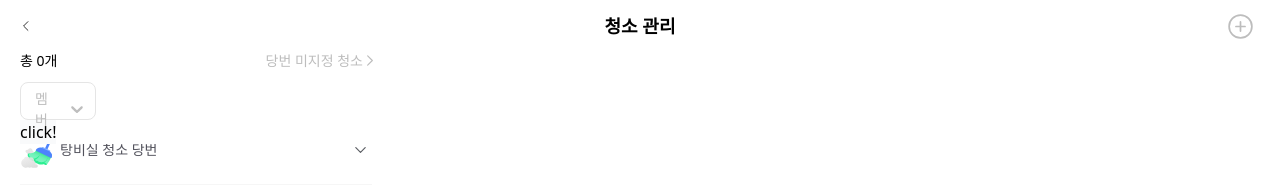
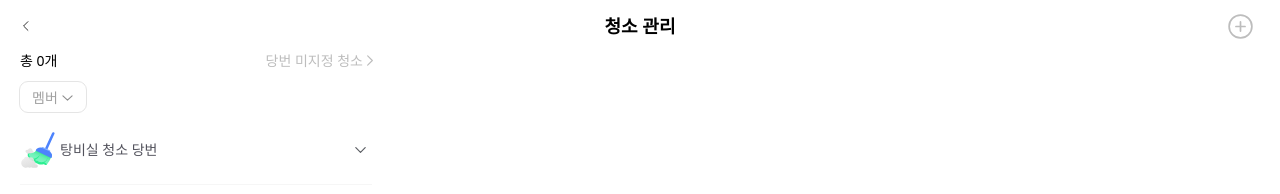
Before and after one commit to Dang-Bun/DANGBUN-frontend, a React (Vite) app: page /cleanuplist in a window 1280 px wide. Shown: the top 194 px of the page. Built offline with nearby package versions, Linux system fonts and the light colour scheme.

Commit message:
Fix : bottom-sheet 수정

```diff
--- a/src/pages/K/CleanUpList.tsx
+++ b/src/pages/K/CleanUpList.tsx
@@ -1,7 +1,5 @@
 import React, { useState } from 'react';
-import type { StylesConfig } from 'react-select';
 
-import Select from 'react-select';
 import Header from '../../components/HeaderBar';
 import grayPlus from '../../assets/header/GrayPlus.svg';
 import grayRight from '../../assets/cleanUpList/grayRight.svg';
@@ -13,15 +11,13 @@ import greenCheck from '../../assets/cleanUpList/GreenCheck.svg';
 import BottomBar from '../../components/BottomBar';
 import CleanUpCard from '../../components/cleanUp/CleanUpCard';
 import BottomSheet from '../../components/cleanUp/BottomSheet';
+import grayX from '../../assets/cleanUpList/GrayX.svg';
+import DownImg from '../../assets/chevron/bottom_chevronImg.svg';
 
 const CleanUpList = () => {
-  const options = [{ value: '당번1', label: '당번1' }];
   const [open, setOpen] = useState(false);
   const [search, setSearch] = useState('');
-  const [selectedOption, setSelectedOption] = useState<{
-    value: string;
-    label: string;
-  } | null>(null);
+  const [inputValue, setInputValue] = useState('');
 
   const [clean, setClean] = useState<string[]>(['바닥 쓸기', '재고 채우기']);
   const [members, setMembers] = useState<string[]>([
@@ -32,71 +28,8 @@ const CleanUpList = () => {
     '백상희',
     '최준서',
   ]);
-  const [clickedMembers, setClickedMembers] = useState<string[]>(['박완']);
-
-  const handleChange = (option: { value: string; label: string } | null) => {
-    console.log('opiton: ', option);
-    setSelectedOption(option);
-  };
-
-  const custom: StylesConfig<{ value: string; label: string }, false> = {
-    control: (provided, state) => ({
-      ...provided,
-      height: '32px',
-      borderRadius: '8px',
-      borderColor: '#E5e5e5',
-      padding: '5px 8px 5px 12px',
-      fontSize: '14px',
-      fontWeight: '400',
-      color: '#e5e5e5',
-      '&:hover': {
-        borderColor: '#bdbdbd',
-      },
-    }),
-    container: (provided) => ({
-      ...provided,
-      padding: '0',
-      margin: '0',
-    }),
-    valueContainer: (provided) => ({
-      ...provided,
-      padding: '0px',
-      width: 'auto',
-      height: 'auto',
-    }),
-    singleValue: (provided) => ({
-      ...provided,
-      padding: '0px',
-      margin: '0px',
-    }),
-    input: (provided) => ({
-      ...provided,
-      padding: '0',
-      margin: '0',
-    }),
-
-    indicatorSeparator: () => ({
-      display: 'none',
-      padding: '0',
-      margin: '0',
-    }),
-    dropdownIndicator: (provided) => ({
-      ...provided,
-      color: '#bebebe',
-      padding: '0 0 0 4.67px',
-      margin: '0',
-    }),
-    placeholder: (provided) => ({
-      ...provided,
-      color: '#bebebe',
-      width: '25px',
-    }),
-    menu: (provided) => ({
-      ...provided,
-      width: '70px',
-      marginTop: '4px',
-    }),
-  };
+  const [clickedMembers, setClickedMembers] = useState<string[]>([]);
+  const [filteredMembers, setFilteredMembers] = useState<string[]>([]);
 
   return (
     <div className='flex flex-col w-[393px] px-5 '>
@@ -115,23 +48,37 @@ const CleanUpList = () => {
             <img src={grayRight} alt='당번 미지정 청소' />
           </button>
         </div>
-        <Select
-          className='w-fit mb-3'
-          styles={custom}
-          options={options}
-          onChange={handleChange}
-          placeholder='멤버'
-          value={selectedOption}
-        />
+
         <button
-          className='bg-gray-50'
+          className='flex flex-row justify-center items-center w-fit mb-3 pt-1.5 pr-2 pb-1 pl-3 rounded-lg outline-1 outline-[#e5e5e5] cursor-pointer'
           onClick={() => {
             setOpen(true);
-            console.log('click!');
           }}
         >
-          click!
+          <p className='text-neutral-400 text-sm font-normal leading-tight'>
+            {filteredMembers.length === 0
+              ? '멤버'
+              : `멤버 ${filteredMembers.length}`}
+          </p>
+          <img
+            src={DownImg}
+            alt='멤버 보기'
+            className='w-5 h-5 px-[4.67px] py-[7px]'
+          />
         </button>
+
+        <div className='flex flex-row gap-2'>
+          {filteredMembers.map((name, index) => (
+            <div key={index} className='flex flex-row w-fit'>
+              <p className='text-sm font-normal leading-tight text-[#00dc7b]'>
+                {name}
+              </p>
+              <button className='cursor-pointer'>
+                <img src={grayX} alt='X' />
+              </button>
+            </div>
+          ))}
+        </div>
       </div>
 
       {clean.length === 0 ? (
@@ -152,21 +99,38 @@ const CleanUpList = () => {
         </div>
       )}
 
-      <BottomSheet isOpen={open} onClose={() => setOpen(false)}>
+      <BottomSheet
+        isOpen={open}
+        onClose={() => {
+          setOpen(false);
+          setFilteredMembers(clickedMembers);
+        }}
+      >
         <div className='w-[353px] h-[348px]'>
           <div className='flex flex-col gap-[15px]'>
             <div className='flex relative items-center '>
               <img src={searchIcon} alt='SEARCH' className='absolute px-3' />
               <input
-                value={search}
+                value={inputValue}
                 onChange={(e) => {
-                  setSearch(e.target.value);
+                  const v = e.target.value;
+                  setInputValue(e.target.value);
+                  if (v === '') {
+                    setSearch('');
+                  }
+                }}
+                onKeyDown={(e) => {
+                  if (e.key === 'Enter') {
+                    setSearch(inputValue);
+                  }
                 }}
                 placeholder='검색'
                 className='w-[353px] h-[41px] pl-[52px] bg-stone-50 rounded-[20.5px]'
               />
             </div>
-            <div className='flex flex-row w-[353px] items-center justify-end gap-2'>
+            <div
+              className={`${search.length == 0 ? 'flex' : 'hidden'} flex-row w-[353px] items-center justify-end gap-2 `}
+            >
               <p className='text-zinc-500 text-base font-normal leading-snug'>
                 전체 선택
               </p>
```
Also changed, not shown: src/assets/cleanUpList/GrayX.svg (added), src/assets/cleanUpList/refresh.svg (added).
